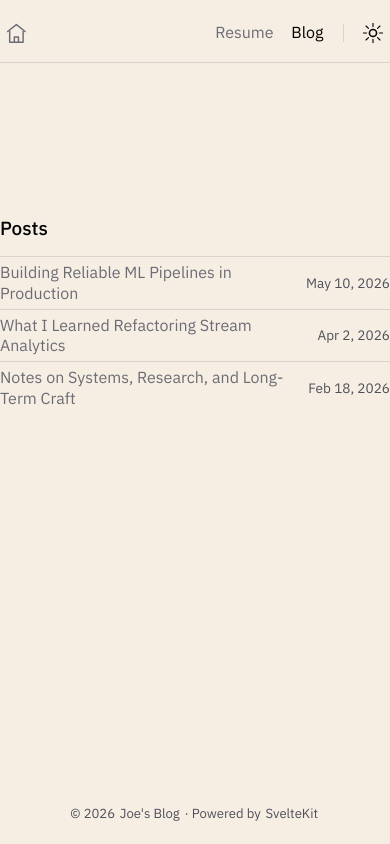
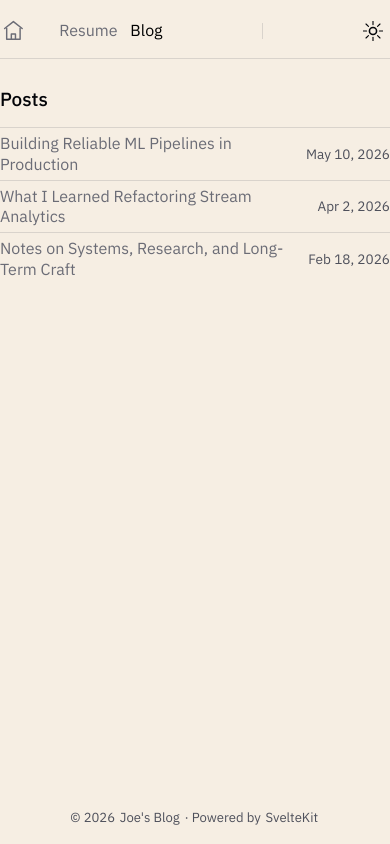
Before and after one commit to JosephDYork/personal-site, a SvelteKit app: page /blog in a window 390 px wide. Built offline with nearby package versions, Linux system fonts and the light colour scheme.

Commit message:
Refactor CSS variables for consistent spacing and layout across pages

```diff
--- a/src/app.css
+++ b/src/app.css
@@ -1,6 +1,12 @@
 :root {
 	--base: lab(8.11897% .811279 -12.254);
 	--bg: #F6EEE3;
+	--content-max: 680px;
+	--page-top: 6rem;
+	--page-bottom: 4rem;
+	--page-top-mobile: 1.8rem;
+	--page-bottom-mobile: 2.4rem;
+	--section-title-size: 19px;
 	--paper: color-mix(in lab, #fffdf7 96%, var(--base));
 	--ink: color-mix(in lab, black 86%, var(--base));
 	--muted: color-mix(in lab, #F6EEE3 30%, var(--base));
@@ -36,13 +42,13 @@
 
 
 *::selection {
-  background: #AEC6CF;
-  color: #000000;
+	background: #AEC6CF;
+	color: #000000;
 }
 
 *::-moz-selection {
-  background: #AEC6CF;
-  color: #000000;
+	background: #AEC6CF;
+	color: #000000;
 }
 
 body {
--- a/src/routes/+layout.svelte
+++ b/src/routes/+layout.svelte
@@ -223,7 +223,7 @@
 		text-decoration: underline;
 	}
 
-	@media (max-width: 980) {
+	@media (max-width: 980px) {
 		.site-header {
 			padding: 0.85rem 0 0.65rem;
 			flex-direction: row;
--- a/src/routes/+page.svelte
+++ b/src/routes/+page.svelte
@@ -42,9 +42,9 @@
 
 <style>
 	.page {
-		max-width: 680px;
+		max-width: var(--content-max);
 		margin: 0 auto;
-		padding: 6rem 0 4rem;
+		padding: var(--page-top) 0 var(--page-bottom);
 		display: grid;
 		gap: 1.35rem;
 	}
@@ -105,6 +105,10 @@
 		color: var(--hover-highlight);
 	}
 
+	.social-icons a:focus-visible {
+		color: var(--hover-highlight);
+	}
+
 	.about {
 		display: grid;
 		gap: 0.7rem;
@@ -114,4 +118,10 @@
 		margin: 0;
 		padding: 0;
 	}
+
+	@media (max-width: 760px) {
+		.page {
+			padding: var(--page-top-mobile) 0 var(--page-bottom-mobile);
+		}
+	}
 </style>
--- a/src/routes/blog/+page.svelte
+++ b/src/routes/blog/+page.svelte
@@ -14,7 +14,7 @@
 </svelte:head>
 
 <main class="posts" aria-label="Content">
-	<h3 class="section-title" aria-label="Posts">Posts</h3>
+	<h1 class="section-title" aria-label="Posts">Posts</h1>
 
 	{#each data.posts as post}
 		<article class="post-item">
@@ -31,14 +31,15 @@
 
 <style>
 	.posts {
-		max-width: 680px;
-		margin: 125px auto 0 auto;
+		max-width: var(--content-max);
+		margin: 0 auto;
+		padding: var(--page-top) 0 var(--page-bottom);
 		font-size: 16px;
 	}
 
 	.section-title {
 		margin: 0 0 1rem;
-		font-size: 19px;
+		font-size: var(--section-title-size);
 		font-weight: 500;
 		letter-spacing: 0;
 		line-height: 1.2;
@@ -88,7 +89,7 @@
 
 	@media (max-width: 760px) {
 		.posts {
-			padding: 1.8rem 0 2.4rem;
+			padding: var(--page-top-mobile) 0 var(--page-bottom-mobile);
 		}
 	}
 </style>
--- a/src/routes/resume/+page.svelte
+++ b/src/routes/resume/+page.svelte
@@ -206,20 +206,21 @@
 
 <style>
 	.page {
-		max-width: 680px;
-		margin: 125px auto 0 auto;
+		max-width: var(--content-max);
+		margin: 0 auto;
+		padding: var(--page-top) 0 var(--page-bottom);
 		display: grid;
 		gap: 2rem;
 	}
 
 	.section {
 		padding-bottom: 1.25rem;
-		border-bottom: 1px solid
+		border-bottom: 1px solid var(--line);
 	}
 
 	.section-title {
 		margin: 0 0 1rem;
-		font-size: 19px;
+		font-size: var(--section-title-size);
 		font-weight: 500;
 		letter-spacing: 0;
 	}
@@ -324,7 +325,7 @@
 
 	@media (max-width: 760px) {
 		.page {
-			padding: 1.8rem 0 2.4rem;
+			padding: var(--page-top-mobile) 0 var(--page-bottom-mobile);
 		}
 
 		.detail-grid {
```
Also changed, not shown: src/routes/blog/[slug]/+page.svelte (+4 -4 lines).
